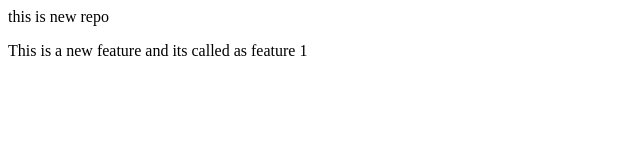
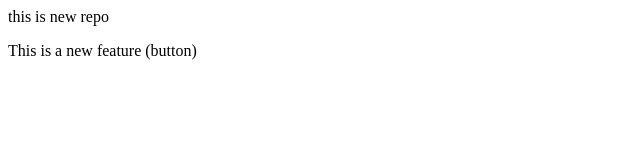
Before and after one commit to Vishwajeet8100/localrepo, a plain HTML site: page index.html in a window 1280 px wide. Shown: the whole page, without its empty margins (0-640 px from the left). Drawn offline with Linux system fonts and the light colour scheme.

Commit message:
feature button

```diff
--- a/index.html
+++ b/index.html
@@ -1,2 +1,2 @@
 <p> this is new repo </p>
-<p> This is a new feature and its called as feature 1</p>
+<p> This is a new feature (button) </p>
```
